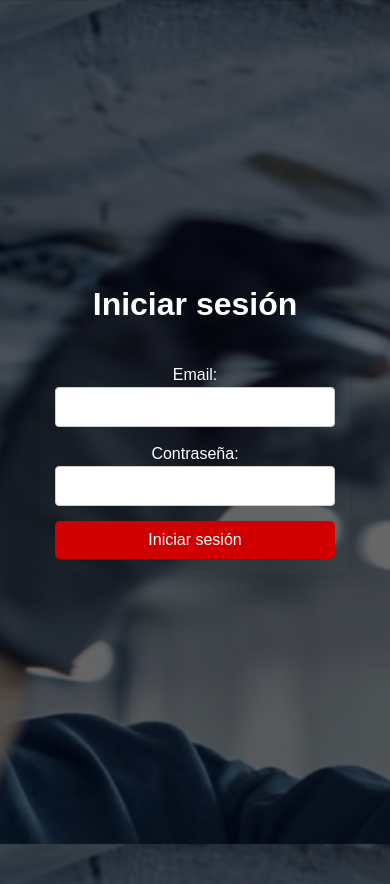
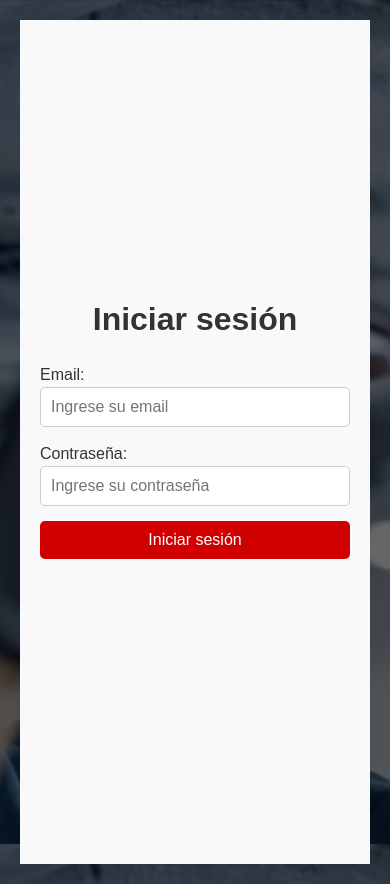
Before and after one commit to romanaq0207/radiadorSpringTp, a React (Vite) app: page / in a window 390 px wide. Built offline with nearby package versions, Linux system fonts and the light colour scheme.

Commit message:
servicio de autentificacion

```diff
--- a/package.json
+++ b/package.json
@@ -14,6 +14,7 @@
     "cors": "^2.8.5",
     "dotenv": "^16.4.5",
     "express": "^4.19.2",
+    "firebase": "^10.13.2",
     "html-to-image": "^1.11.11",
     "jsqr": "^1.4.0",
     "mysql2": "^3.11.0",
@@ -21,6 +22,7 @@
     "qrcode.react": "^4.0.1",
     "react": "^18.3.1",
     "react-dom": "^18.3.1",
+    "react-hook-form": "^7.53.0",
     "react-qr-code": "^2.0.15",
     "react-router-dom": "^6.26.1",
     "serverless-http": "^3.2.0",
--- /dev/null
+++ b/src/Context/AuthContext.jsx
@@ -0,0 +1,20 @@
+import React, { useState } from "react";
+
+export const AuthContext = React.createContext();
+
+//Crear provider
+const AuthProvider = ({children})=>{
+    const [login, setLogin] = useState(false);
+    const handleLogin = ()=>
+    {
+        setLogin(true)
+    }
+    const handleLogout = ()=>{
+        setLogin(false)
+    }
+
+    return(
+    <AuthContext.Provider value={{login, handleLogin, handleLogout}}>{children}
+    </AuthContext.Provider>);
+    }
+    export default AuthProvider
--- a/src/Pages/Login.css
+++ b/src/Pages/Login.css
@@ -1,79 +1,67 @@
-body {
-  margin: 0;
-  padding: 0;
-  font-family: 'Roboto', sans-serif;
+.login-container {
+  display: flex;
+  flex-direction: column;
+  align-items: center;
+  justify-content: center;
+  height: 100vh;
+  padding: 20px;
+  background-color: #f9f9f9;
 }
 
-/* Contenedor principal */
-.contenedor {
-  display: flex;
-  flex-direction: column; /* En columnas para pantallas pequeñas */
-  justify-content: center; /* Centra el formulario verticalmente */
-  align-items: center; /* Centra el formulario horizontalmente */
-  height: 100vh;
-  padding: 0 20px;
-  text-align: center;
+.login-container h2 {
+  margin-bottom: 20px;
+  color: #333;
 }
 
-/* Estilo para el título */
-.contenedor h2 {
-  font-size: 2.5rem;
-  margin-bottom: 20px;
-  color: #ffffff;
+.login-container form {
+  display: flex;
+  flex-direction: column;
+  width: 100%;
+  max-width: 400px;
 }
 
-/* Estilo del formulario */
-.contenedor form {
-  width: 100%;
-  max-width: 400px; /* Ancho máximo del formulario */
-  background-color: rgba(0,0,0,0);
-  padding: 20px;
-  border-radius: 10px;
-  box-shadow: 0 0 15px rgba(0, 0, 0, 0.1);
+.login-container label {
+  margin-bottom: 8px;
+  font-size: 1rem;
+  color: #333;
 }
 
-/* Estilo de los campos de entrada */
-.contenedor input {
-  width: 100%;
+.login-container input {
+  margin-bottom: 15px;
   padding: 10px;
-  margin-bottom: 15px;
+  font-size: 1rem;
   border: 1px solid #ccc;
-  border-radius: 4px;
-  font-size: 1rem;
+  border-radius: 5px;
 }
 
-/* Estilo del botón de inicio de sesión */
-.contenedor button {
-  width: 100%;
+.login-container button {
   padding: 10px;
   background-color: #d10000;
   color: white;
+  font-size: 1rem;
   border: none;
   border-radius: 5px;
-  font-size: 1.2rem;
   cursor: pointer;
   transition: background-color 0.3s ease;
 }
 
-.contenedor button:hover {
-  background-color: #a50000;
+.login-container button:disabled {
+  background-color: #999;
+  cursor: not-allowed;
 }
 
-/* Estilos responsivos */
-@media (max-width: 768px) {
-  .contenedor h2 {
-      font-size: 2rem;
-  }
+.login-container button:hover {
+  background-color: #990000;
+}
 
-  .contenedor form {
-      padding: 15px;
-  }
+.error-message {
+  color: red;
+  font-size: 0.875rem;
+  margin-bottom: 10px;
+}
 
-  .contenedor input {
-      font-size: 1rem;
-  }
-
-  .contenedor button {
-      font-size: 1rem;
-  }
+.alert-message {
+  color: green;
+  font-size: 1rem;
+  margin-top: 10px;
 }
--- a/src/Pages/Login.jsx
+++ b/src/Pages/Login.jsx
@@ -1,38 +1,77 @@
-// Login.jsx
-import React, { useState } from 'react';
+import React, { useState, useContext } from 'react';
+import { useForm } from 'react-hook-form';
+import { login } from '../Services/authServices';
+import { AuthContext } from '../Context/AuthContext';
 import './Login.css';
 
-function Login({ onLogin }) {
-    const [email, setEmail] = useState('');
-    const [password, setPassword] = useState('');
+function Login() {
+  const [loading, setLoading] = useState(false);
+  const [alertMessage, setAlertMessage] = useState('');
+  const { handleLogin } = useContext(AuthContext);
+  const {
+    register,
+    handleSubmit,
+    formState: { errors },
+  } = useForm();
 
-    const handleSubmit = (e) => {
-        e.preventDefault();
-        // Llama a la función onLogin con el email y la contraseña
-        onLogin(email, password);
+  const onSubmit = async (data) => {
+    setLoading(true);
+    try {
+      await login(data.email, data.password);
+      handleLogin();
+      setAlertMessage('Bienvenido');
+      setLoading(false);
+    } catch (error) {
+      setAlertMessage('Error al iniciar sesión: ' + error.message);
+      setLoading(false);
+    }
   };
 
   return (
-        <div className='contenedor'>
+    <div className="login-container">
       <h2>Iniciar sesión</h2>
-            <form onSubmit={handleSubmit}>
+      <form onSubmit={handleSubmit(onSubmit)}>
         <div>
           <label>Email:</label>
           <input
             type="email"
-                        value={email}
-                        onChange={(e) => setEmail(e.target.value)}
-                        required />
+            {...register('email', {
+              required: 'El email es obligatorio',
+              pattern: {
+                value: `/^[a-zA-Z0-9.!#$%&'*+/=?^_{|}~-]+@[a-zA-Z0-9-]+(?:\.[a-zA-Z0-9-]+)*$/`,
+                message: 'Ingrese un email válido',
+              },
+            })}
+            placeholder="Ingrese su email"
+          />
+          {errors.email && <span className="error-message">{errors.email.message}</span>}
         </div>
+
         <div>
           <label>Contraseña:</label>
           <input
             type="password"
-                        value={password}
-                        onChange={(e) => setPassword(e.target.value)}
-                        required />
+            {...register('password', {
+              required: 'La contraseña es obligatoria',
+              minLength: {
+                value: 6,
+                message: 'Debe tener al menos 6 caracteres',
+              },
+              maxLength: {
+                value: 12,
+                message: 'No puede tener más de 12 caracteres',
+              },
+            })}
+            placeholder="Ingrese su contraseña"
+          />
+          {errors.password && <span className="error-message">{errors.password.message}</span>}
         </div>
-                <button type="submit">Iniciar sesión</button>
+
+        <button type="submit" disabled={loading}>
+          {loading ? 'Cargando...' : 'Iniciar sesión'}
+        </button>
+
+        {alertMessage && <p className="alert-message">{alertMessage}</p>}
       </form>
     </div>
   );
--- /dev/null
+++ b/src/Services/authServices.js
@@ -0,0 +1,5 @@
+import firebase from "../firebase/credenciales"
+
+export const login = async (email,password) => {
+    return firebase.auth().signInWithEmailAndPassword(email,password);
+    };
--- a/src/assets/App.css
+++ b/src/assets/App.css
@@ -1,33 +1,67 @@
-
-.App {
-  text-align: center;
-}
-
-.App-header {
-  background-color: white;
-  min-height: 50px;
+.login-container {
   display: flex;
   flex-direction: column;
   align-items: center;
   justify-content: center;
-  font-size: calc(10px + 2vmin);
-  color: black;
-  width: 100%;
+  height: 100vh;
+  padding: 20px;
+  background-color: #f9f9f9;
 }
 
-h2 {
-  color:white;
+.login-container h2 {
+  margin-bottom: 20px;
+  color: #333;
 }
 
-input {
-  font-size: 1em;
+.login-container form {
+  display: flex;
+  flex-direction: column;
+  width: 100%;
+  max-width: 400px;
 }
 
-main {
-  display: flex;
-  flex-direction: column;
-  align-items: center; /* Centra los elementos */
-  justify-content: center; /* Centra los elementos */
-  width: 100%;
-  min-height: 80vh; /* Asegura que ocupe el 80% de la vista */
+.login-container label {
+  margin-bottom: 8px;
+  font-size: 1rem;
+  color: #333;
 }
+
+.login-container input {
+  margin-bottom: 15px;
+  padding: 10px;
+  font-size: 1rem;
+  border: 1px solid #ccc;
+  border-radius: 5px;
+}
+
+.login-container button {
+  padding: 10px;
+  background-color: #d10000;
+  color: white;
+  font-size: 1rem;
+  border: none;
+  border-radius: 5px;
+  cursor: pointer;
+  transition: background-color 0.3s ease;
+}
+
+.login-container button:disabled {
+  background-color: #999;
+  cursor: not-allowed;
+}
+
+.login-container button:hover {
+  background-color: #990000;
+}
+
+.error-message {
+  color: red;
+  font-size: 0.875rem;
+  margin-bottom: 10px;
+}
+
+.alert-message {
+  color: green;
+  font-size: 1rem;
+  margin-top: 10px;
+}
--- a/src/assets/App.jsx
+++ b/src/assets/App.jsx
@@ -1,4 +1,4 @@
-import React, { useState } from "react";
+import React, { useContext } from "react";
 import { BrowserRouter as Router, Route, Routes } from "react-router-dom";
 import AutoSearch from "../Pages/AutoSearch";
 import AutoDetail from "../Pages/AutoDetail";
@@ -16,37 +16,34 @@ import AddBills from "../Pages/AddBills";
 import Reports from "../Pages/Reports";
 import BillsManagement from "../Pages/BillsManagement";
 import UsersManagement from "../Pages/UsersManagement";
-
+import AuthProvider, { AuthContext } from "../Context/AuthContext";
+//import { AuthProvider, useAuth } from '../Context/AuthContext';
 
 
 const App = () => {
-  const [isAuthenticated, setIsAuthenticated] = useState(false);
-
-  const handleLogin = () => {
-    setIsAuthenticated(true); // Cambiar el estado de autenticación a verdadero cuando el usuario inicie sesión
+  // Mueve el useContext adentro del AuthProvider
+  return (
+    <AuthProvider>
+      <div className="App">
+        <Router>
+          <AuthConsumer />
+        </Router>
+      </div>
+    </AuthProvider>
+  );
 };
 
-  const handleLogout = () => {
-    setIsAuthenticated(false); // Cambiar el estado de autenticación a falso cuando el usuario cierre sesión
-  };
+const AuthConsumer = () => {
+  const { login, handleLogout } = useContext(AuthContext); // Ahora funciona correctamente dentro de AuthProvider
 
   return (
-    <div className="App">
-      <Router>
-        {/* Navbar solo se muestra si el usuario está autenticado */}
-        {isAuthenticated && <Navbar />}
-
+    <>
+      {login && <Navbar />}
       <main>
         <Routes>
           <Route
             path="/"
-              element={
-                isAuthenticated ? (
-                  <Home onLogout={handleLogout} />
-                ) : (
-                  <Login onLogin={handleLogin} />
-                )
-              }
+            element={login ? <Home onLogout={handleLogout} /> : <Login />}
           />
           <Route path="/gestion-autos" element={<AutoSearch />} />
           <Route path="/autos/:id" element={<AutoDetail />} />
@@ -61,12 +58,9 @@ const App = () => {
           <Route path="/reportes" element={<Reports />} />
           <Route path="/admin-gastos" element={<BillsManagement />} />
           <Route path="/admin-usuarios" element={<UsersManagement />} />
-
-
         </Routes>
       </main>
-      </Router>
-    </div>
+    </>
   );
 };
 
--- a/src/components/NavBar.jsx
+++ b/src/components/NavBar.jsx
@@ -15,14 +15,14 @@ function Navbar() {
 
   return (
     <nav className="navbar">
-      {/* Botón Hamburguesa */}
+
       <div className="navbar-toggle" onClick={toggleMenu}>
         <span></span>
         <span></span>
         <span></span>
       </div>
 
-      {/* Lista de Navegación */}
+
       <ul className={`navbar-list ${isOpen ? "navbar-list-open" : ""}`}>
         <li className="navbar-item">
           <Link to="/" className="navbar-link" onClick={closeMenu}>
--- /dev/null
+++ b/src/firebase/credenciales.js
@@ -0,0 +1,23 @@
+import firebase from "firebase/compat/app";
+import "firebase/compat/auth";
+import "firebase/compat/firestore";
+
+// Tu configuración de Firebase
+const firebaseConfig = {
+  apiKey: "AIzaSyAT46YMFdnih93tRT4wAMLioQW1c6nzS4w",
+  authDomain: "radiador-spring.firebaseapp.com",
+  projectId: "radiador-spring",
+  storageBucket: "radiador-spring.appspot.com",
+  messagingSenderId: "603097047075",
+  appId: "1:603097047075:web:901f74b59b1bc4b5151196",
+  measurementId: "G-BL4X15QJQF"
+};
+
+// Inicializar Firebase
+firebase.initializeApp(firebaseConfig);
+
+// Exportar los servicios `auth` y `firestore`
+export const auth = firebase.auth();
+export const firestore = firebase.firestore();
+
+export default firebase;
```
Also changed, not shown: 1 other file (tests, documents, lock files or other folders). Lines whose indentation alone changed are shown as unchanged.
